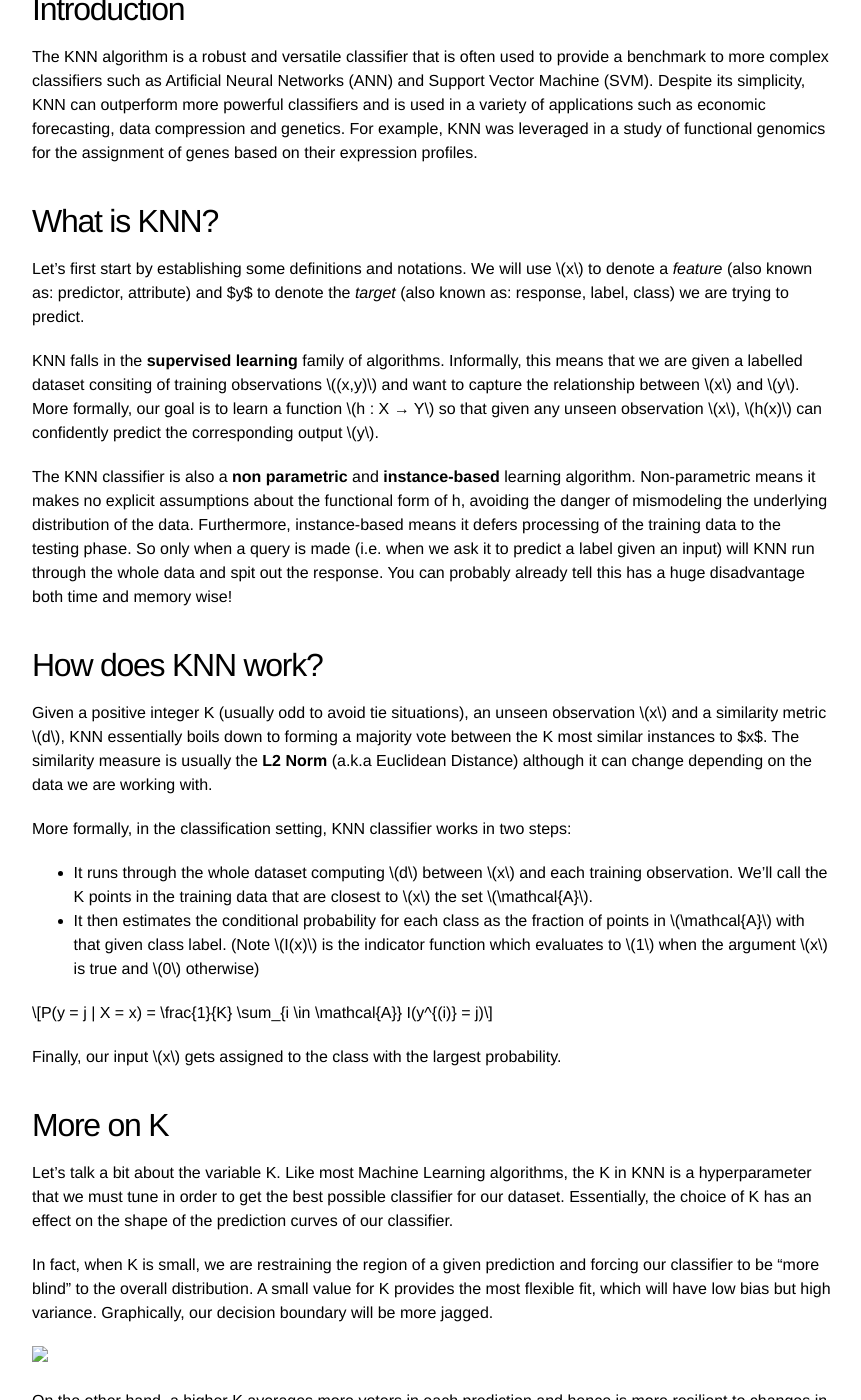
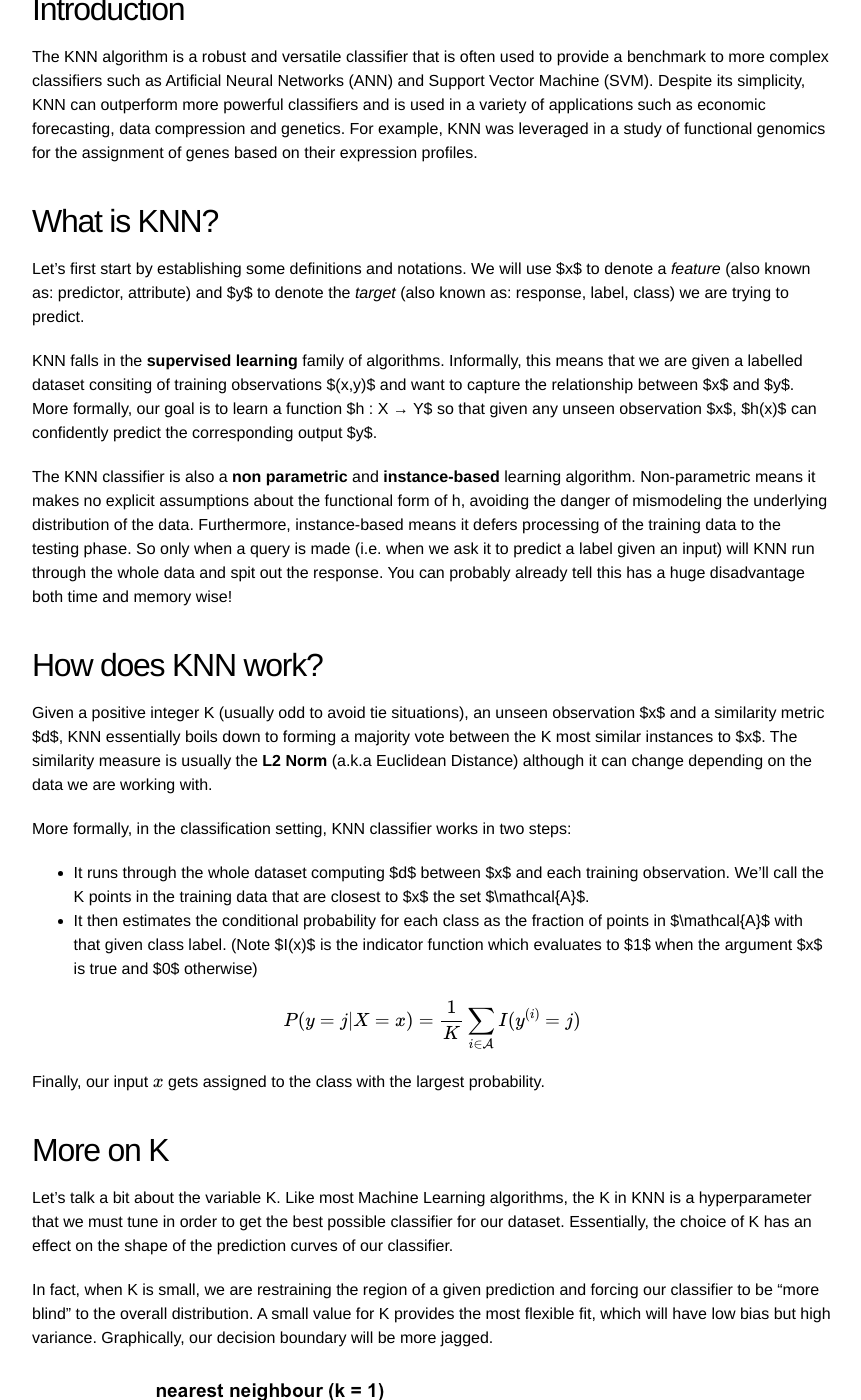
Before and after one commit to WangcsShuai/kevinzakka.github.io, a Jekyll site: the page built from _posts/2016-07-1-k-nearest-neighbor.markdown, in a window 1280 px wide and 1400 px high, scrolled down 732 px. Shown: the whole window, without its empty margins (208-1069 px from the left). Built offline with Jekyll 4.4.1, drawn with Linux system fonts in a browser that asks for light colours; formulas are drawn with MathJax 3; comment, search, counter and statistics services are not loaded; some of the changed text lies outside the part shown.

Commit message:
Update 2016-07-1-k-nearest-neighbor.markdown

````diff
--- a/_posts/2016-07-1-k-nearest-neighbor.markdown
+++ b/_posts/2016-07-1-k-nearest-neighbor.markdown
@@ -5,7 +5,7 @@ date: 2016-07-01
 excerpt: "I'll introduce the intuition and math behind KNN, cover a real-life example, and explore the inner-workings of the algorithm by implementing the code from scratch."
 tags: [KNN, machine learning, classification, neighbours]
 comments: true
-use_math: true
+mathjax: true
 ---
 This is an in-depth tutorial designed to introduce you to a simple, yet powerful classification algorithm called K-Nearest-Neighbors (KNN). We will go over the intuition and mathematical detail of the algorithm, apply it to a real-world dataset to see exactly how it works (i.e. input/output, accuracy metrics etc.), and finally gain an intrinsic understanding of the algorithm by writing it from scratch in code. Finally, we will look at ways in which we can improve KNN.
 
@@ -27,20 +27,20 @@ This is an in-depth tutorial designed to introduce you to a simple, yet powerful
 The KNN algorithm is a robust and versatile classifier that is often used to provide a benchmark to more complex classifiers such as Artificial Neural Networks (ANN) and Support Vector Machine (SVM). Despite its simplicity, KNN can outperform more powerful classifiers and is used in a variety of applications such as economic forecasting, data compression and genetics. For example, KNN was leveraged in a study of functional genomics for the assignment of genes based on their expression profiles.
 
 ## What is KNN?
-Let's first start by establishing some definitions and notations. We will use \\(x\\) to denote a *feature* (also known as: predictor, attribute) and $y$ to denote the *target* (also known as: response, label, class)  we are trying to predict.
+Let's first start by establishing some definitions and notations. We will use $x$ to denote a *feature* (also known as: predictor, attribute) and $y$ to denote the *target* (also known as: response, label, class)  we are trying to predict.
 
-KNN falls in the __supervised learning__ family of algorithms. Informally, this means that we are given a labelled dataset consiting of training observations $$(x,y)$$ and want to capture the relationship between $$x$$ and $$y$$. More formally, our goal is to learn a function $$h : X  → Y$$ so that given any unseen observation $$x$$, $$h(x)$$ can confidently predict the corresponding output $$y$$.
+KNN falls in the __supervised learning__ family of algorithms. Informally, this means that we are given a labelled dataset consiting of training observations $(x,y)$ and want to capture the relationship between $x$ and $y$. More formally, our goal is to learn a function $h : X  → Y$ so that given any unseen observation $x$, $h(x)$ can confidently predict the corresponding output $y$.
 
 The KNN classifier is also a __non parametric__ and __instance-based__ learning algorithm. Non-parametric means it makes no explicit assumptions about the functional form of h, avoiding the danger of mismodeling the underlying distribution of the data. Furthermore, instance-based means it defers processing of the training data to the testing phase. So only when a query is made (i.e. when we ask it to predict a label given an input) will KNN run through the whole data and spit out the response. You can probably already tell this has a huge disadvantage both time and memory wise!
 
 ## How does KNN work?
-Given a positive integer K (usually odd to avoid tie situations), an unseen observation $$x$$ and a similarity metric $$d$$, KNN essentially boils down to forming a majority vote between the K most similar instances to $x$. The similarity measure is usually the __L2 Norm__ (a.k.a Euclidean Distance) although it can change depending on the data we are working with.
+Given a positive integer K (usually odd to avoid tie situations), an unseen observation $x$ and a similarity metric $d$, KNN essentially boils down to forming a majority vote between the K most similar instances to $x$. The similarity measure is usually the __L2 Norm__ (a.k.a Euclidean Distance) although it can change depending on the data we are working with.
 
 More formally, in the classification setting, KNN classifier works in two steps:
 
-- It runs through the whole dataset computing $$d$$ between $$x$$ and each training observation. We'll call the K points in the training data that are closest to $$x$$ the set $$\mathcal{A}$$.
+- It runs through the whole dataset computing $d$ between $x$ and each training observation. We'll call the K points in the training data that are closest to $x$ the set $\mathcal{A}$.
 
-- It then estimates the conditional probability for each class as the fraction of points in $$\mathcal{A}$$ with that given class label. (Note $$I(x)$$ is the indicator function which evaluates to $$1$$ when the argument $$x$$ is true and $$0$$ otherwise)
+- It then estimates the conditional probability for each class as the fraction of points in $\mathcal{A}$ with that given class label. (Note $I(x)$ is the indicator function which evaluates to $1$ when the argument $x$ is true and $0$ otherwise)
 
 $$P(y = j | X = x) = \frac{1}{K} \sum_{i \in \mathcal{A}} I(y^{(i)} = j)$$
 
@@ -51,20 +51,20 @@ Let's talk a bit about the variable K. Like most Machine Learning algorithms, th
 
 In fact, when K is small, we are restraining the region of a given prediction and forcing our classifier to be “more blind” to the overall distribution. A small value for K provides the most flexible fit, which will have low bias but high variance. Graphically, our decision boundary will be more jagged.
 
-<img src="/assets/img/1nearestneigh.png">
+<img src="/assets/1nearestneigh.png">
 
 On the other hand, a higher K averages more voters in each prediction and hence is more resilient to changes in an observation. Larger values of K will have smoother decision boundaries which means lower variance but increased bias.
 
-<img src="/assets/img/20nearestneigh.png">
+<img src="/assets/20nearestneigh.png">
 
 (If you want to learn more about the bias-variance tradeoff, check out [Scott Roe's Blog post](http://scott.fortmann-roe.com/docs/BiasVariance.html). You can mess around with the value of K and watch the decision boundary change!)
 
 ## Exploring KNN in Code
-<img src="/assets/img/flower.jpg">
+<img src="/assets/flower.jpg">
 
 Without further ado, let's see how KNN can be leveraged in Python for a classification problem. We’re gonna head over to the UC Irvine Machine Learning Repository, an amazing source for a variety of free and interesting data sets.
 
-The data set we'll be using is the [Iris Flower Dataset](https://archive.ics.uci.edu/ml/datasets/Iris) (IFD) which was first introduced in $$1936$$ by the famous statistician Ronald Fisher and consists of $$50$$ observations from each of three species of Iris (*Iris setosa, Iris virginica and Iris versicolor*). Four features were measured from each sample: the length and the width of the sepals and petals. Our goal is to train the KNN algorithm to be able to distinguish the species from one another given the measurements of the $$4$$ features.
+The data set we'll be using is the [Iris Flower Dataset](https://archive.ics.uci.edu/ml/datasets/Iris) (IFD) which was first introduced in $1936$ by the famous statistician Ronald Fisher and consists of $50$ observations from each of three species of Iris (*Iris setosa, Iris virginica and Iris versicolor*). Four features were measured from each sample: the length and the width of the sepals and petals. Our goal is to train the KNN algorithm to be able to distinguish the species from one another given the measurements of the $4$ features.
 
 Go ahead and download the data (*Download Data Folder > iris.data*) and save it in the directory of your choice.
 
@@ -83,7 +83,7 @@ names = ['sepal_length', 'sepal_width', 'petal_length', 'petal_width', 'class']
 df = pd.read_csv('/Users/kevin/Desktop/Blog/iris.data.txt', header=None, names=names)
 df.head()
 ```
-Next, it would be cool if we could examine the data before rushing into classification so that we can have a deeper understanding of the problem at hand. R has some beautiful visualization tools, so we'll be using it to create $$2$$ quick scatter plots of __sepal width vs sepal length__ and __petal width vs petal length__.
+Next, it would be cool if we could examine the data before rushing into classification so that we can have a deeper understanding of the problem at hand. R has some beautiful visualization tools, so we'll be using it to create $2$ quick scatter plots of __sepal width vs sepal length__ and __petal width vs petal length__.
 
 ```r
 # loading packages
@@ -100,13 +100,13 @@ iris %>%
   layer_points()
 ```
 
-<img src="/assets/img/sep_plot.png">
+<img src="/assets/sep_plot.png">
 
-<img src="/assets/img/pet_plot.png">
+<img src="/assets/pet_plot.png">
 
 A quick study of the above graphs reveals some strong classification criterion. We can say that setosas have small petals, versicolor have medium sized ones and virginica have relatively larger petals. Furthermore, setosas seem to have shorter and wider sepals than the other two classes. Hence, without even using an algorithm, we can intuitevely construct a classifier that can do very well on the dataset.
 
-The next step in our pipeline is to create our design matrix $$X$$ and our target vector $$y$$ as well as split our data into training and test sets. We will do so with the following code:
+The next step in our pipeline is to create our design matrix $X$ and our target vector $y$ as well as split our data into training and test sets. We will do so with the following code:
 
 ```python
 # loading library
@@ -114,7 +114,7 @@ from sklearn.cross_validation import train_test_split
 
 # create design matrix X and target vector y
 X = np.array(df.ix[:, 0:4]) 	# end index is exclusive
-y = np.array(df['class']) 		# another way of indexing a pandas df
+y = np.array(df['class']) 	# another way of indexing a pandas df
 
 # split into train and test
 X_train, X_test, y_train, y_test = train_test_split(X, y, test_size=0.33, random_state=42)
@@ -142,11 +142,11 @@ print accuracy_score(y_test, pred)
 ## Parameter Tuning with Cross Validation
 At this point, you're probably wondering how to pick K. In order to "tune" the hyperparameter K so that we can obtain the best possible classifier, we're gonna use a resampling method called k-fold cross validation. (Note that the k in k-fold it totally unrelated to the K in KNN!)
 
-<img src="/assets/img/k_fold_cv.jpg">
+<img src="/assets/k_fold_cv.jpg">
 
 As seen above, k-fold cross validation involves randomly dividing the training set into k groups, or folds, of approximately equal size. The first fold is treated as a validation set, and the method is fit on the remaining k − 1 folds. The error metric (i.e. misclassification rate for classification and mean squared error for regression) is then computed on the observations in the held-out fold. This procedure is repeated k times; each time, a different group of observations is treated as a validation set. This process results in k estimates of the test error which are then averaged out.
 
-Let's go ahead and perform 10-fold cross validation on our dataset using a generated list of odd K's ranging from $$1$$ to $$50$$.
+Let's go ahead and perform 10-fold cross validation on our dataset using a generated list of odd K's ranging from $1$ to $50$.
 
 ```python
 # creating odd list of K for KNN
@@ -182,18 +182,18 @@ plt.ylabel('Misclassification Error')
 plt.show()
 ```
 
-<img src="/assets/img/cv_knn.png">
+<img src="/assets/cv_knn.png">
 
-Our best K turns out to be $$7$$.
+Our best K turns out to be $7$.
 
 ## Writing our Own KNN from Scratch
 So far, we've studied how KNN works and seen how we can use it for a classification task using scikit-learn's generic pipeline (i.e. input, instantiate train, predict and evaluate). Now, it's time to delve deeper into KNN by trying to code it ourselves from scratch.
 
 A machine learning algorithm usually consists of 2 main blocks:
 
-- a __training__ block that takes as input the training data $$X$$ and the corresponding target $$y$$ and outputs a learned model $$h$$.
+- a __training__ block that takes as input the training data $X$ and the corresponding target $y$ and outputs a learned model $h$.
 
-- a __predict__ block that takes as input new and unseen observations and uses the function $$h$$ to output their corresponding responses.
+- a __predict__ block that takes as input new and unseen observations and uses the function $h$ to output their corresponding responses.
 
 In the case of KNN, which as discussed earlier, is a lazy algorithm, the training block reduces to just memorizing the training data. Let's go ahead a write a python method that does so.
 
@@ -259,7 +259,7 @@ predictions = np.asarray(predictions)
 accuracy = accuracy_score(y_test, predictions)
 print('\nThe accuracy of our classifier is %d%%' % accuracy*100)
 ```
-$$98\%$$ accuracy! We're as good as scikit-learn's algorithm, but probably less efficient. Let's try again with a value of $$K = 140$$. We get an `IndexError: list index out of range` error. In fact, K can't be arbitrarily large since we can't have more neighbors than the number of observations in the training data set. So let's fix our code to safeguard against such an error.
+$98\%$ accuracy! We're as good as scikit-learn's algorithm, but probably less efficient. Let's try again with a value of $K = 140$. We get an `IndexError: list index out of range` error. In fact, K can't be arbitrarily large since we can't have more neighbors than the number of observations in the training data set. So let's fix our code to safeguard against such an error.
 
 ```python
 def kNearestNeighbor(X_train, y_train, X_test, predictions, k):
````
